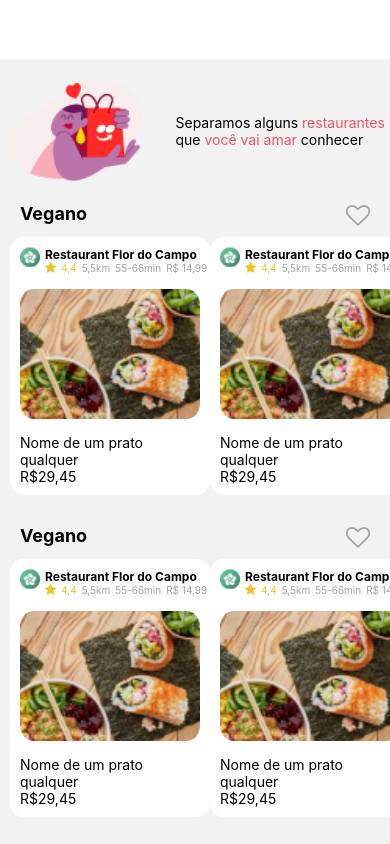
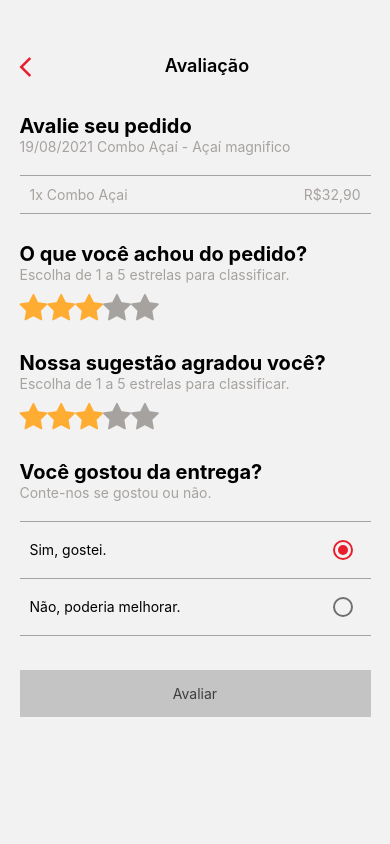
Before and after one commit to gabrieldev525/ifood-hint, a React Native app in the folder front-mobile/: screen /Rating in a window 390 px wide. Built offline with nearby package versions, Linux system fonts and the light colour scheme.

Commit message:
feat: add rating screen

```diff
--- a/front-mobile/package.json
+++ b/front-mobile/package.json
@@ -20,6 +20,7 @@
     "react": "17.0.1",
     "react-dom": "17.0.1",
     "react-native": "0.64.3",
+    "react-native-paper": "^4.11.2",
     "react-native-safe-area-context": "^3.4.1",
     "react-native-screens": "^3.12.0",
     "react-native-web": "0.17.1",
--- /dev/null
+++ b/front-mobile/src/components/start-rate/index.tsx
@@ -0,0 +1,22 @@
+// React
+import React from 'react'
+
+// Third party
+import { FontAwesome } from '@expo/vector-icons'
+
+// Local
+import {
+  RateStarContainer
+} from './styles'
+
+export const StarRate = () => {
+  return (
+    <RateStarContainer>
+      <FontAwesome name="star" size={30} color="#FFAC33" />
+      <FontAwesome name="star" size={30} color="#FFAC33" />
+      <FontAwesome name="star" size={30} color="#FFAC33" />
+      <FontAwesome name="star" size={30} color="#A6A29F" />
+      <FontAwesome name="star" size={30} color="#A6A29F" />
+    </RateStarContainer>
+  )
+}
--- /dev/null
+++ b/front-mobile/src/components/start-rate/styles.ts
@@ -0,0 +1,7 @@
+import styled from 'styled-components/native'
+
+export const RateStarContainer = styled.View`
+  display: flex;
+  flex-direction: row;
+  margin-top: 10px;
+`
--- /dev/null
+++ b/front-mobile/src/containers/rating/index.tsx
@@ -0,0 +1,81 @@
+// React
+import React from 'react'
+import { Text } from 'react-native'
+
+// Third party
+import { MaterialIcons } from '@expo/vector-icons'
+import { RadioButton } from 'react-native-paper'
+
+// Local
+import {
+  Container,
+  Header,
+  HeaderTitle,
+  OrderResult,
+  OrderResultText,
+  RowGroup,
+  SubmitButton,
+  SubmitButtonText,
+  Subtitle,
+  Title
+} from './styles'
+import { StarRate } from '@/components/start-rate'
+
+export  const Rating = () => {
+  return (
+    <Container>
+      <Header>
+        <MaterialIcons name="arrow-back-ios" size={24} color="#EA1D2C" />
+        <HeaderTitle>Avaliação</HeaderTitle>
+      </Header>
+
+      <RowGroup first={true}>
+        <Title>Avalie seu pedido</Title>
+        <Subtitle>19/08/2021 Combo Açaí - Açaí magnifico</Subtitle>
+
+        <OrderResult addMargin={true} showTopBorder={true}>
+          <OrderResultText>1x Combo Açai</OrderResultText>
+          <OrderResultText>R$32,90</OrderResultText>
+        </OrderResult>
+      </RowGroup>
+
+      <RowGroup>
+        <Title>O que você achou do pedido?</Title>
+        <Subtitle>Escolha de 1 a 5 estrelas para classificar.</Subtitle>
+
+        <StarRate />
+      </RowGroup>
+
+      <RowGroup>
+        <Title>Nossa sugestão agradou você?</Title>
+        <Subtitle>Escolha de 1 a 5 estrelas para classificar.</Subtitle>
+
+        <StarRate />
+      </RowGroup>
+
+      <RowGroup>
+        <Title>Você gostou da entrega?</Title>
+        <Subtitle>Conte-nos se gostou ou não.</Subtitle>
+
+        <OrderResult addMargin={true} showTopBorder={true}>
+          <Text>Sim, gostei.</Text>
+          <RadioButton
+            value='first'
+            status={'checked'}
+            color='#EA1D2C' />
+        </OrderResult>
+        <OrderResult addMargin={false} showTopBorder={false}>
+          <Text>Não, poderia melhorar.</Text>
+          <RadioButton
+            value='first'
+            status={'unchecked'}
+            color='#EA1D2C' />
+        </OrderResult>
+      </RowGroup>
+
+      <SubmitButton disabled={true}>
+        <SubmitButtonText disabled={true}>Avaliar</SubmitButtonText>
+      </SubmitButton>
+    </Container>
+  )
+}
--- /dev/null
+++ b/front-mobile/src/containers/rating/styles.ts
@@ -0,0 +1,65 @@
+// Third party
+import styled from 'styled-components/native'
+
+
+export const Container = styled.SafeAreaView`
+  display: flex;
+  flex-direction: column;
+  padding: 5%;
+`
+export const Header = styled.View`
+  display: flex;
+  flex-direction: row;
+  margin-top: 10%;
+`
+export const HeaderTitle = styled.Text`
+  font-size: 18px;
+  margin: 0 auto;
+  display: flex;
+  font-weight: 600;
+`
+
+export const Title = styled.Text`
+  font-size: 20px;
+  font-weight: bold;
+`
+export const Subtitle = styled.Text`
+  color: #A6A29F;
+`
+
+export const RowGroup = styled.View`
+  display: flex;
+  flex-direction: column;
+  margin: ${props => props.first ? '10%' : '4%'} 0 4%;
+`
+
+export const OrderResult = styled.View`
+  border-top-width: ${props => props.showTopBorder ? '0.2px' : '0px'};
+  border-top-color: #A6A29F;
+
+  border-bottom-width: 0.2px;
+  border-bottom-color: #A6A29F;
+
+  padding: 10px;
+  margin-top: ${props => props.addMargin ? '20px' : '0'};
+  display: flex;
+  flex-direction: row;
+  justify-content: space-between;
+  align-items: center;
+`
+export const OrderResultText = styled.Text`
+  color: #A6A29F;
+`
+
+export const SubmitButton = styled.TouchableOpacity`
+  background-color: ${props => props.disabled ? '#C4C4C4' : '#EA1D2C'};
+  width: 100%;
+  padding: 15px;
+  margin-top: 20px;
+  display: flex;
+  flex-direction: row;
+  justify-content: center;
+`
+export const SubmitButtonText = styled.Text`
+  color: ${props => props.disabled ? '#3F3E3E' : '#fff'};
+`
--- a/front-mobile/src/index.tsx
+++ b/front-mobile/src/index.tsx
@@ -10,6 +10,7 @@ import { createNativeStackNavigator } from '@react-navigation/native-stack'
 // Project
 import { Home } from '@/containers/home'
 import { RecomendationProductList } from '@/containers/recomendation/product-list'
+import { Rating } from '@/containers/rating'
 import store from '@/store'
 
 
@@ -19,9 +20,10 @@ const Index = () => {
   return (
     <Provider store={store}>
       <NavigationContainer>
-        <Stack.Navigator initialRouteName='RecomendationProductList'>
+        <Stack.Navigator initialRouteName='Rating'>
           <Stack.Screen name='Home' component={Home} />
           <Stack.Screen options={{ headerShown: false }} name='RecomendationProductList' component={RecomendationProductList} />
+          <Stack.Screen options={{ headerShown: false }} name='Rating' component={Rating} />
         </Stack.Navigator>
       </NavigationContainer>
     </Provider>
```
Also changed, not shown: 1 other file (tests, documents, lock files or other folders).
